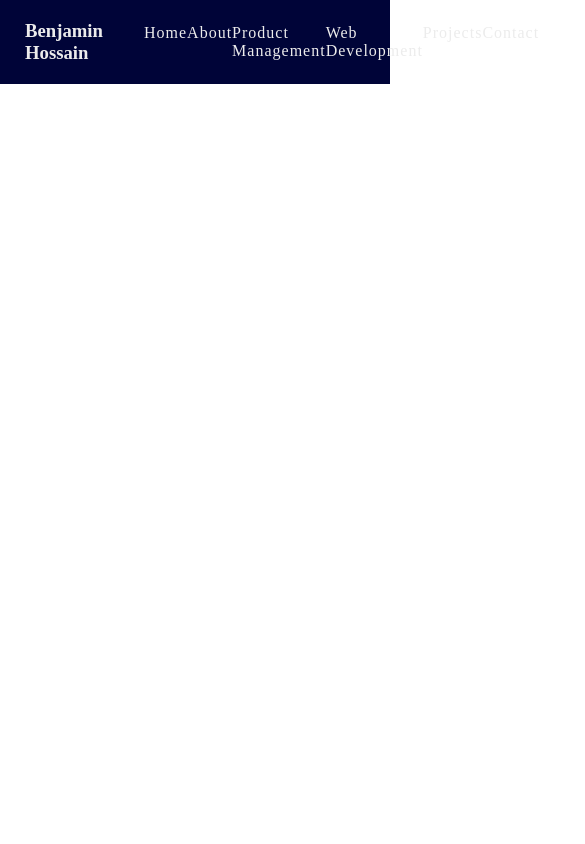
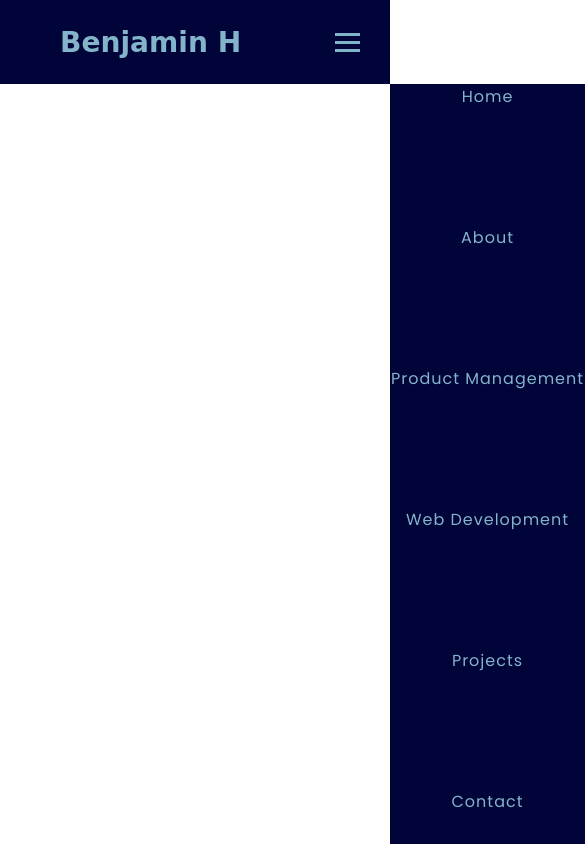
Before and after one commit to benjaminhossain/Personal-Portfolio, a plain HTML site: page index.html in a window 390 px wide. Shown: the whole page, 585 px wide, since content can reach past the window. Drawn offline with Linux system fonts and the light colour scheme; a web font is replaced by a local one.

Commit message:
feat: dynamic nav-bar

```diff
--- /dev/null
+++ b/app.js
@@ -0,0 +1,14 @@
+const navSlide = () => {
+        const burger = document.querySelector('.burger');
+        const nav = document.querySelector('.nav-links');
+
+        burger.addEventListener('click', () => {
+            //toggle nav-active
+            nav.classList.toggle('nav-active');
+            //Burger Animation
+            burger.classList.toggle('cross');
+        })
+    }
+
+
+navSlide();
--- a/css/style.css
+++ b/css/style.css
@@ -8,16 +8,15 @@ nav {
     display: flex;
     justify-content: space-between;
     align-items: center;
-    padding: 0 25px 0 25px;
+    padding: 0 25px 0 60px;
     background-color: #000438;
     min-height: 10vh;
-    color: rgb(236, 236, 236);
 }
 
 .nav-links{
     display: flex;
     justify-content: space-between;
-    width: 65%;
+    width: 60%;
 }
 
 .nav-links li {
@@ -26,16 +25,72 @@ nav {
 
 .nav-links a {
     text-decoration: none;
-    color: rgb(236, 236, 236);
+    color: #83b4c9;
     letter-spacing: 1px;
+    font-family: 'Poppins', sans-serif;
+}
+
+.nav-links :hover {
+    color: white;
+}
+
+.logo {
+    font-family: 'Clicker Script', cursive;
+    font-size: 1.5em;
+    color: #83b4c9;
 }
 
 .burger{
     display: none;
+    cursor: pointer;
 }
 .burger div {
     width: 25px;
-    height: 2px;
+    height: 3px;
     margin: 5px;
-    background-color: rgb(236, 236, 236);
+    background-color: #83b4c9;
+    transition: all 0.3s ease;
 }
+
+@media screen and (max-width: 1350px){
+    .nav-links{
+        width: 75%;
+    }
+}
+
+@media screen and (max-width: 950px){
+    body {
+        overflow-x: hidden;
+    }
+    .nav-links{
+        position: absolute;
+        right: 0px;
+        height: 90vh;
+        top: 10vh;
+        background-color: #000438;
+        display: flex;
+        flex-direction: column;
+        align-items: center;
+        padding-bottom: 30px;
+        width: 50%;
+        transform: translateX(100%);
+        transition: transform 0.5s ease-in;
+    }
+    .burger{
+        display: block;
+    }
+}
+
+.nav-active {
+    transform: translateX(0%);
+}
+
+.cross .line1 {
+    transform: rotate(-45deg) translate(-5px,6px);
+}
+.cross .line2 {
+    opacity: 0;
+}
+.cross .line3 {
+    transform: rotate(45deg) translate(-5px,-6px);
+}
--- a/index.html
+++ b/index.html
@@ -3,13 +3,14 @@
 <head>
     <meta charset="UTF-8">
     <meta name="viewport" content="width=device-width, initial-scale=1.0">
+    <link href="https://fonts.googleapis.com/css2?family=Clicker+Script&family=Poppins:wght@300;400&display=swap" rel="stylesheet">
     <link rel="stylesheet" href="css/style.css">
     <title>Benjamin Hossain</title>
 </head>
 <body>
     <nav>
         <div class="logo">
-            <h3>Benjamin Hossain</h3>
+            <h3>Benjamin H</h3>
         </div>
         <ul class="nav-links">
             <li><a href="#">Home</a></li>
@@ -25,5 +26,7 @@
             <div class="line3"></div>
         </div>
     </nav>
+
+    <script src="app.js"></script>
 </body>
 </html>
```
